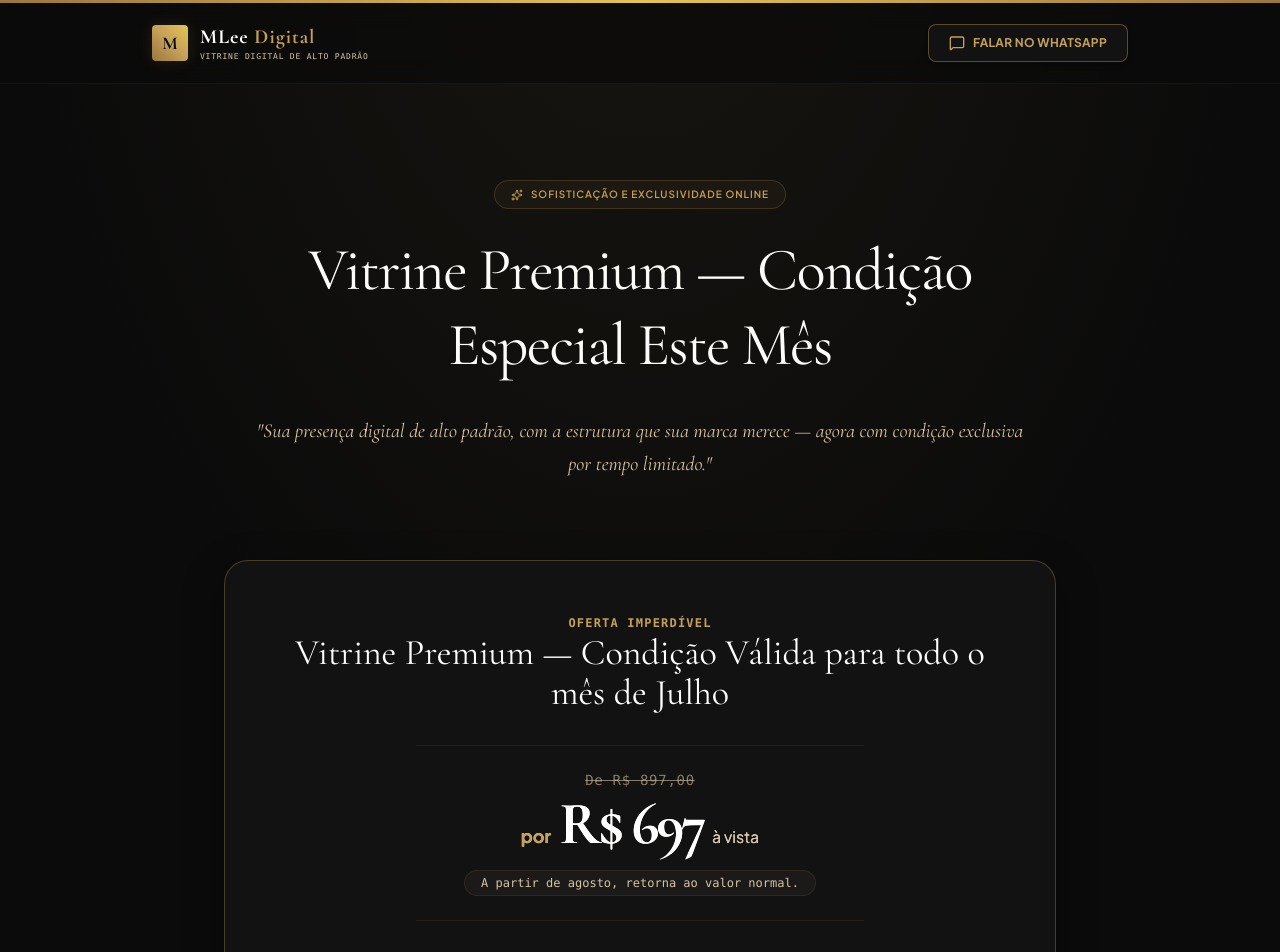
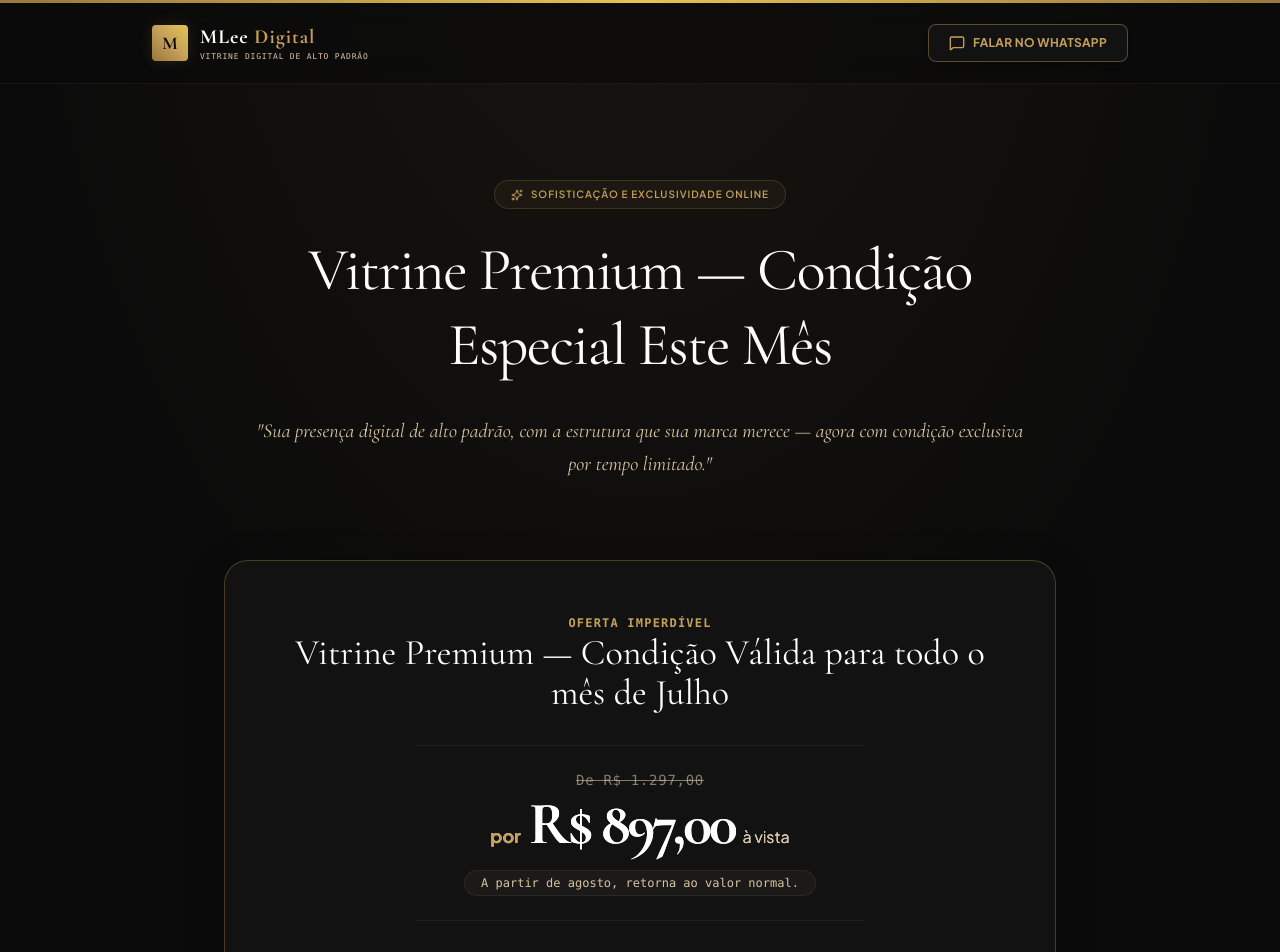
Before and after one commit to marcialeandra832-cmyk/P-gina-de-vendas-vitrine-premium, a React (Vite) app: page / in a window 1280 px wide. Shown: the top 952 px of the page. Built offline with nearby package versions, Linux system fonts and the light colour scheme.

Commit message:
Update price display in App component

```diff
--- a/src/App.tsx
+++ b/src/App.tsx
@@ -87,12 +87,12 @@ export default function App() {
 
             <div className="flex flex-col items-center justify-center py-6 border-y border-brand-gold/10 max-w-md mx-auto space-y-1">
               <span className="text-brand-nude-taupe/60 text-sm line-through tracking-wider font-mono">
-                De R$ 897,00
+                De R$ 1.297,00
               </span>
               <div className="flex items-baseline gap-1 bg-gradient-to-b from-white to-brand-nude-beige bg-clip-text text-transparent">
                 <span className="text-lg font-bold text-brand-gold mr-1">por</span>
                 <span className="text-5xl sm:text-6xl font-black tracking-tighter text-white font-serif">
-                  R$ 697
+                  R$ 897,00
                 </span>
                 <span className="text-base text-brand-nude-taupe font-sans ml-1">à vista</span>
               </div>
```
